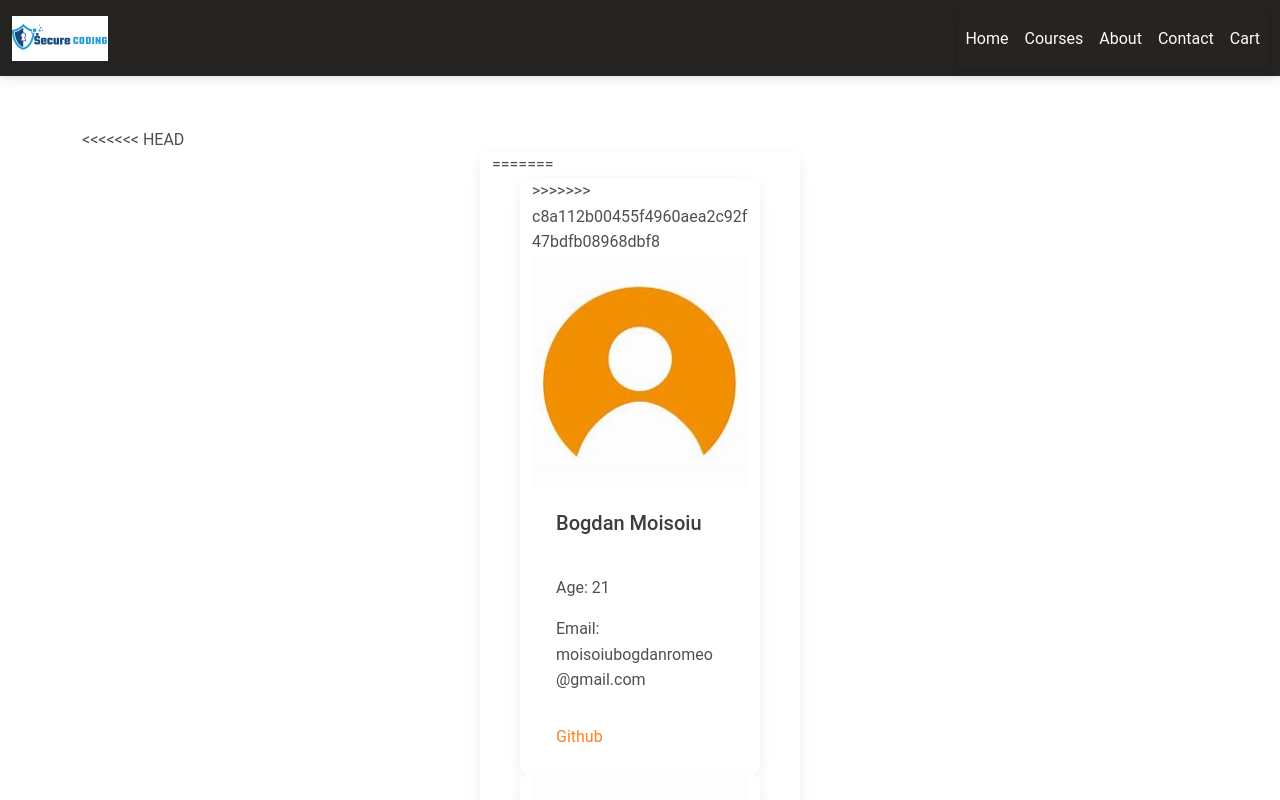
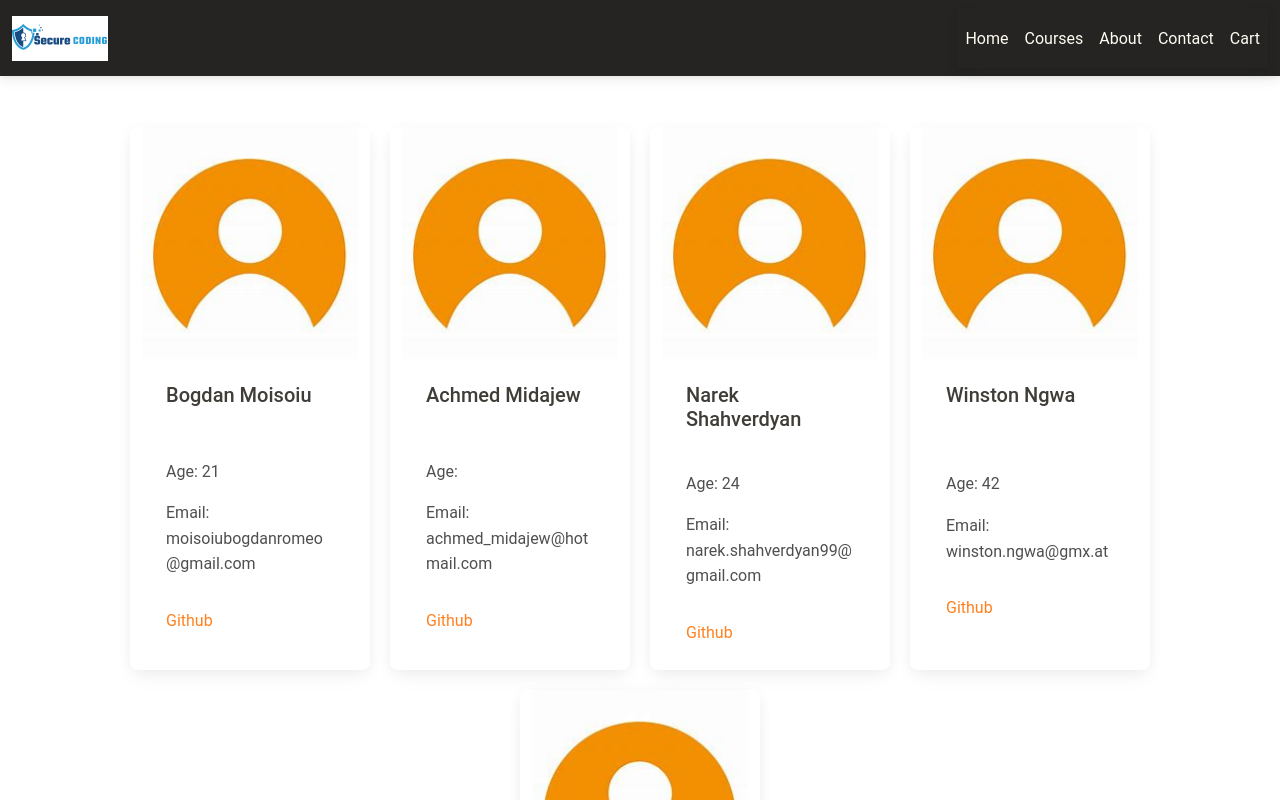
Before and after one commit to BogdanMoisoiu/Team-5-Landing-Course, an Angular app in the folder portfolio/: page /about in a window 1280 px wide. Shown: the top 800 px of the page. Built offline with nearby package versions, Linux system fonts and the light colour scheme.

Commit message:
about
Signed-off-by: UsernameIsAlwaysNotAvailable <narek.shahverdyan99@gmail.com>

```diff
--- a/portfolio/src/app/about/about.component.html
+++ b/portfolio/src/app/about/about.component.html
@@ -2,13 +2,8 @@
 <br>
 <div class="container">
 
-<<<<<<< HEAD
     <div class="row row-cols-lg-5 row-cols-md-3 row-cols-sm-1 gaps">
-        <div class="card" style="width: 20rem;">
-=======
-    <div class="row row-cols-lg-5 row-cols-md-3 row-cols-sm-1 gap">
         <div class="card" style="width: 15rem;">
->>>>>>> c8a112b00455f4960aea2c92f47bdfb08968dbf8
             <img src="/assets/pfp.jpg" class="card-img-top" alt="...">
             <div class="card-body">
                 <h5 class="card-title">Bogdan Moisoiu</h5>
```
